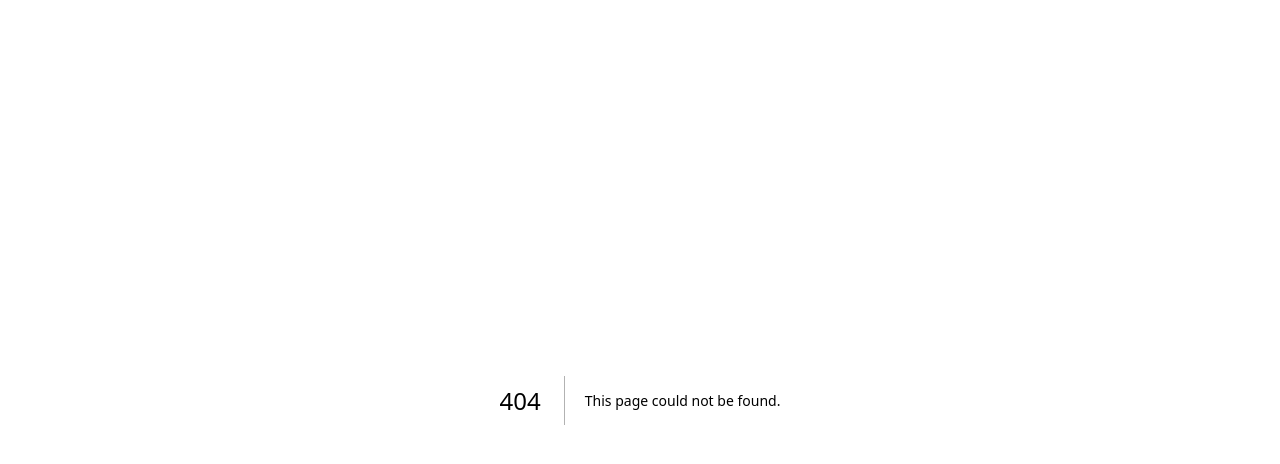
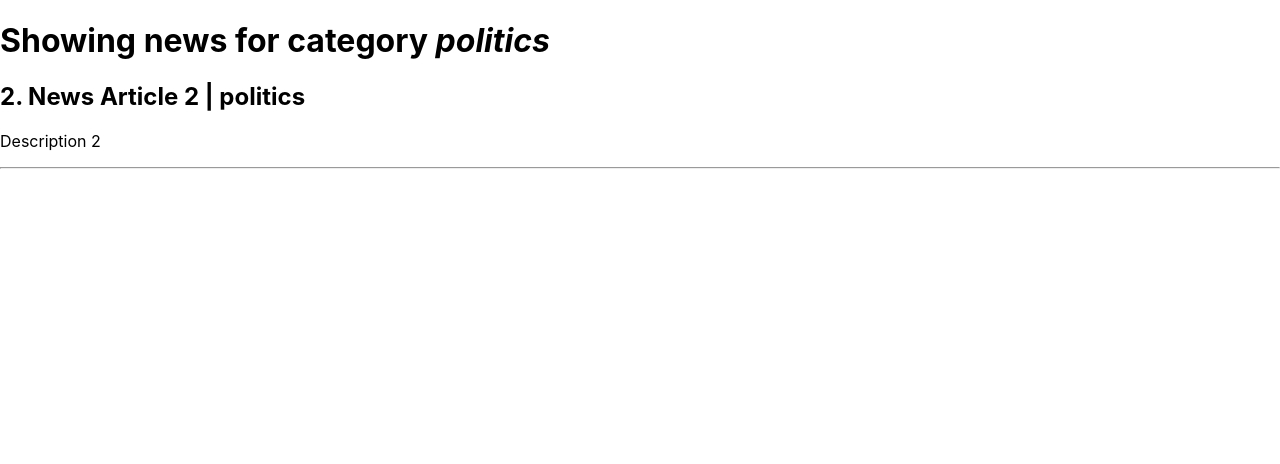
Before and after one commit to iankuratri/learning-nextjs, a Next.js app in the folder 3-pre-rendering/: page /news/politics in a window 1280 px wide. Before the commit this address had no page. Shown: the top 464 px of the page. Built offline with nearby package versions, Linux system fonts and the light colour scheme; data requests are answered from the project's data file.

Commit message:
SSR with Dynamic Parameters example added

```diff
--- /dev/null
+++ b/3-pre-rendering/pages/news/[category].jsx
@@ -0,0 +1,39 @@
+import React from "react";
+
+const ArticleListByCategory = ({ articles, category }) => {
+  return (
+    <div>
+      <h1>
+        Showing news for category <i>{category}</i>
+      </h1>
+      {articles.map((article) => {
+        return (
+          <div key={article.id}>
+            <h2>
+              {article.id}. {article.title} | {article.category}
+            </h2>
+            <p>{article.description}</p>
+            <hr />
+          </div>
+        );
+      })}
+    </div>
+  );
+};
+
+export default ArticleListByCategory;
+
+export async function getServerSideProps(context) {
+  const { category } = context.params;
+  const response = await fetch(
+    `http://localhost:4000/news?category=${category}`
+  );
+  const data = await response.json();
+
+  return {
+    props: {
+      articles: data,
+      category,
+    },
+  };
+}
--- a/3-pre-rendering/pages/news/index.jsx
+++ b/3-pre-rendering/pages/news/index.jsx
@@ -1,4 +1,4 @@
-import React from "react";
+import Link from "next/link";
 
 const NewsArticleList = ({ articles }) => {
   return (
@@ -8,7 +8,8 @@ const NewsArticleList = ({ articles }) => {
         return (
           <div key={article.id}>
             <h2>
-              {article.id}. {article.title} | {article.category}
+              {article.id}. {article.title} |{" "}
+              <Link href={`/news/${article.category}`}>{article.category}</Link>
             </h2>
           </div>
         );
```
